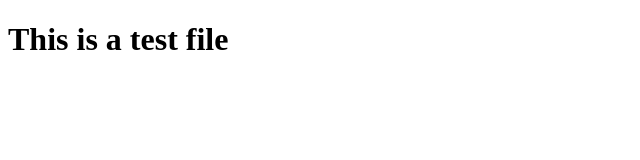
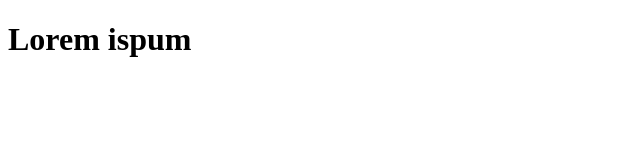
Before and after one commit to shankhanil007/Git-Collab-2, a plain HTML site: page index.html in a window 1280 px wide. Shown: the whole page, without its empty margins (0-640 px from the left). Drawn offline with Linux system fonts and the light colour scheme.

Commit message:
1st Commit

```diff
--- a/index.html
+++ b/index.html
@@ -7,6 +7,6 @@
     <title>Document</title>
   </head>
   <body>
-    <h1>This is a test file</h1>
+    <h1>Lorem ispum</h1>
   </body>
 </html>
```
